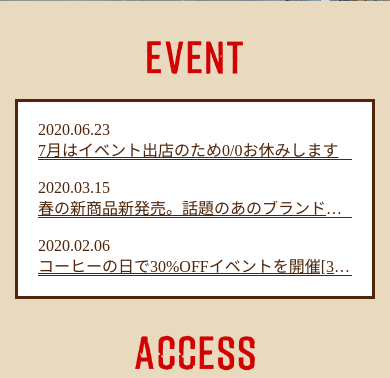
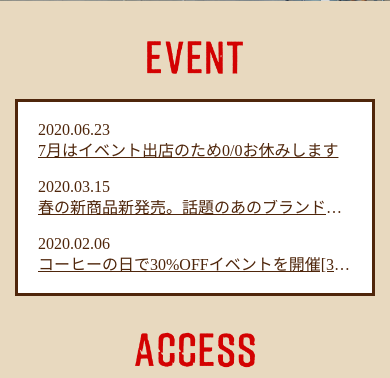
Before and after one commit to kondorie/dezasuta, a PHP site: page / in a window 390 px wide. Shown: the part 3438-3816 px from the top of the page. Run offline with PHP 8.4, Linux system fonts and the light colour scheme.

Commit message:
カフェレスポンシブ修正２

```diff
--- a/cafe/css/style.css
+++ b/cafe/css/style.css
@@ -578,7 +578,6 @@ footer p {
     }
 
     .event_list a {
-        border-bottom: 1px solid #4f260b;
         overflow: hidden;
         text-overflow: ellipsis;
         white-space: nowrap;
```
